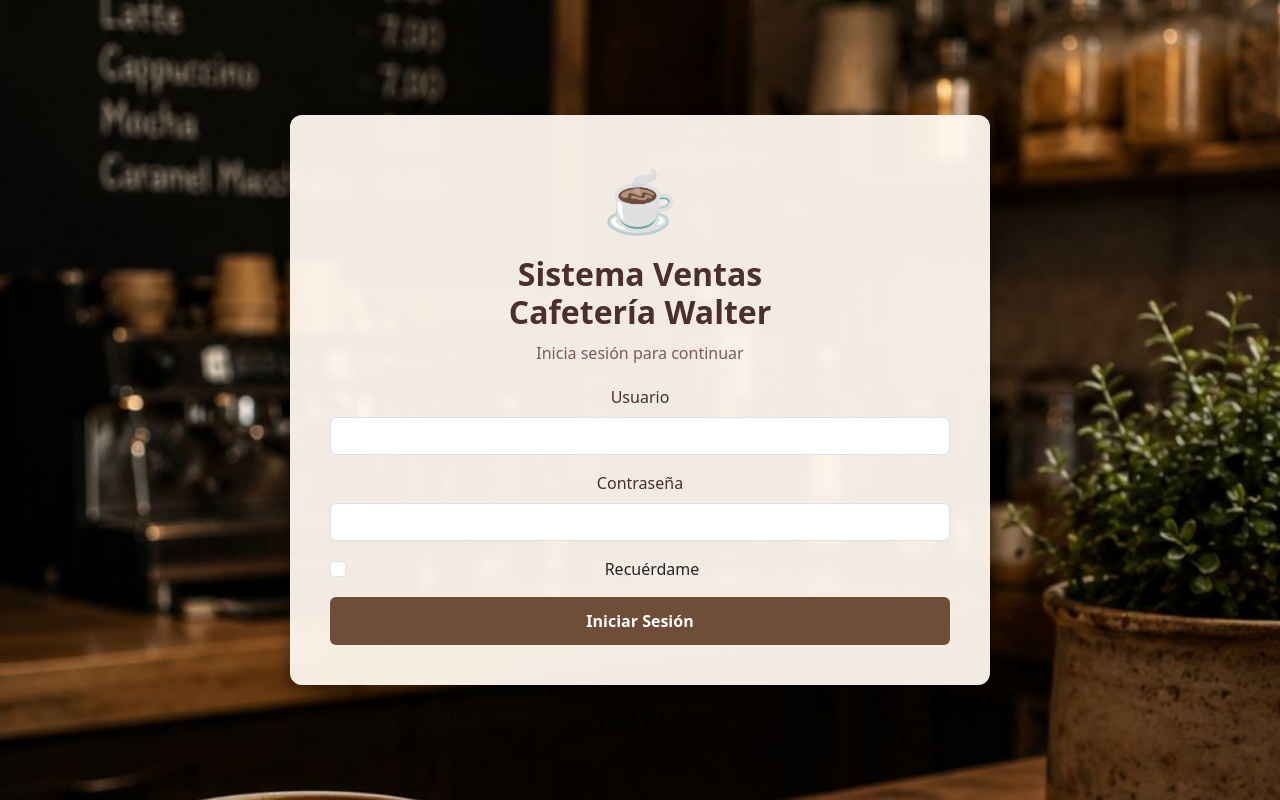
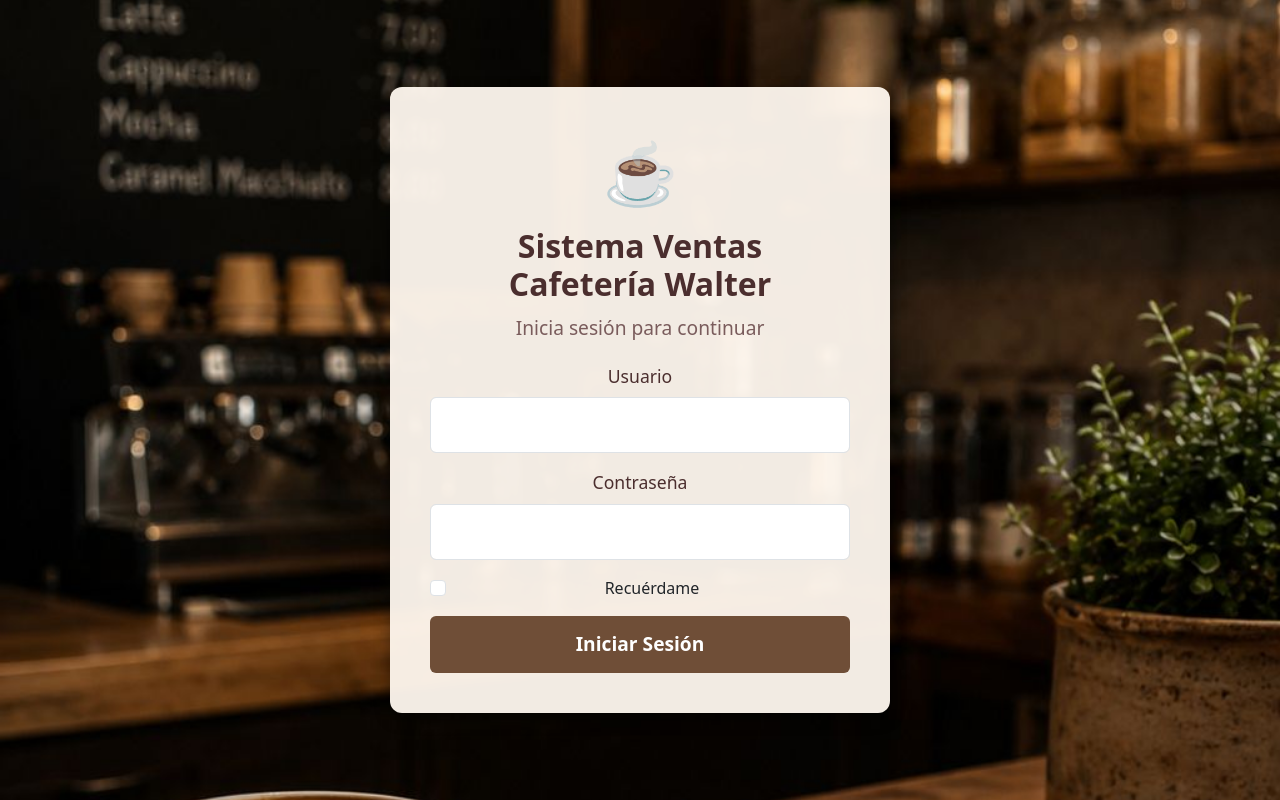
Before and after one commit to luismiguel2017/ventas-flask, a Flask app: page /login in a window 1280 px wide. Run offline with Flask 3, Linux system fonts and the light colour scheme; some libraries are stand-ins or nearby versions.

Commit message:
Actualización de app.py y estilos, agregado login

```diff
--- a/static/login.css
+++ b/static/login.css
@@ -4,8 +4,8 @@
 /* Contenedor del formulario */
 .login-container {
     width: 100%;
-    max-width: 700px;
-    min-height: 520px;
+    max-width: 500px;
+    min-height: 420px;
     background: rgba(255, 248, 240, 0.95);
     padding: 40px;
     border-radius: 12px;
@@ -64,3 +64,25 @@ h2 {
         font-size: 1.3rem;
     }
 }
+
+.login-container h2 {
+    font-size: 2rem;
+}
+
+.login-container .subtitle {
+    font-size: 1.2rem;
+}
+
+.login-container .form-label {
+    font-size: 1.1rem;
+}
+
+.login-container .form-control {
+    font-size: 1.1rem;
+    padding: 14px;
+}
+
+.login-container .btn-coffee {
+    font-size: 1.2rem;
+    padding: 14px;
+}
```
